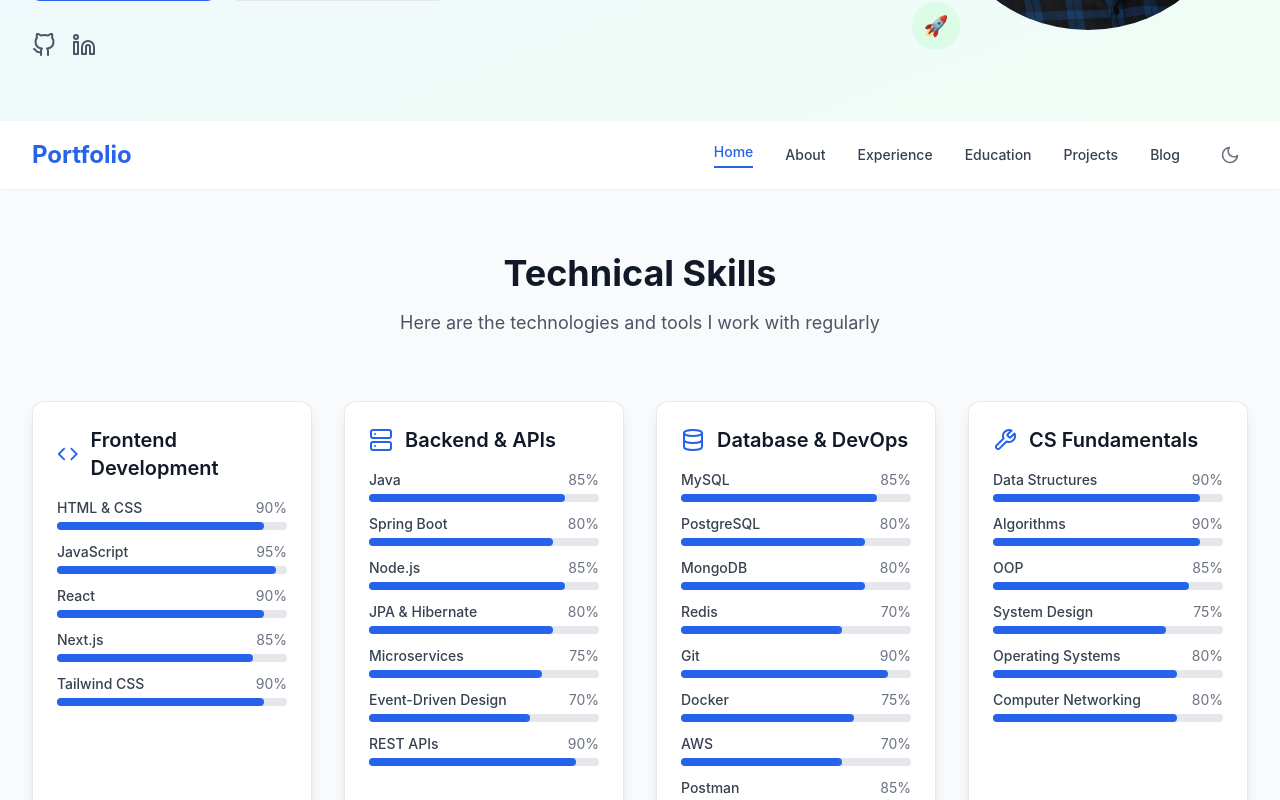
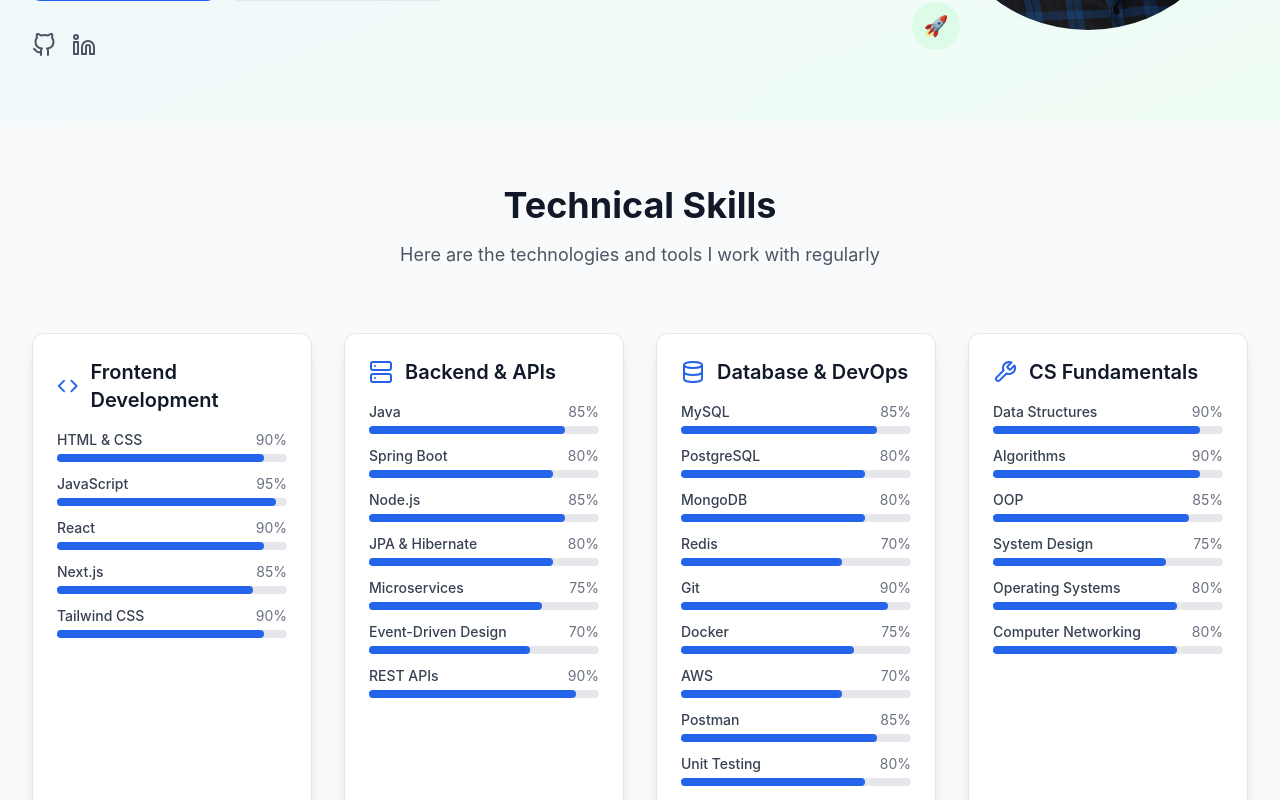
Before and after one commit to SurajBiswal/Suraj_Biswal_Portfolio, a Next.js app: page / in a window 1280 px wide. Shown: the part 440-1240 px from the top of the page. Built offline with nearby package versions, Linux system fonts and the light colour scheme.

Commit message:
Added full portfolio project files

```diff
--- a/components/Skills.js
+++ b/components/Skills.js
@@ -57,10 +57,6 @@
   ];
 
   return (
-    <Layout
-      title="Technical Skills - Suraj Biswal | Full Stack Developer"
-      description="Explore my frontend, backend, database, and computer science skills. From React and Spring Boot to System Design and Data Structures, here's what I specialize in."
-    >
     <section className="section-padding bg-gray-50 dark:bg-gray-800">
       <div className="max-w-7xl mx-auto">
         <div className="text-center mb-16">
@@ -76,7 +72,11 @@
           {skillsData.map((category, index) => {
             const Icon = category.icon;
             return (
-                <div key={category.category} className="card p-6 animate-slide-up" style={{ animationDelay: `${index * 0.1}s` }}>
+              <div
+                key={category.category}
+                className="card p-6 animate-slide-up"
+                style={{ animationDelay: `${index * 0.1}s` }}
+              >
                 <div className="flex items-center mb-4">
                   <Icon className="text-primary-600 dark:text-primary-400 mr-3" size={24} />
                   <h3 className="text-xl font-semibold text-gray-900 dark:text-white">
@@ -109,6 +109,5 @@
         </div>
       </div>
     </section>
-    </Layout>
   );
 }
--- a/components/layout/Layout.js
+++ b/components/layout/Layout.js
@@ -2,25 +2,18 @@
 import Footer from './Footer';
 import Head from 'next/head';
 
-export default function Layout({
-  children,
-  title = 'Portfolio',
-  description = 'Software Engineer Portfolio',
-}) {
+export default function Layout({ children, title = 'Suraj Biswal | Full Stack Developer Portfolio', description = 'Portfolio of Suraj Biswal, Full Stack Software Engineer passionate about scalable applications.' }) {
   return (
     <>
       <Head>
         <title>{title}</title>
         <meta name="description" content={description} />
         <meta name="viewport" content="width=device-width, initial-scale=1" />
-        <meta charSet="UTF-8" />
-        <meta name="robots" content="index, follow" />
         <link rel="icon" href="/favicon.ico" />
       </Head>
-
       <div className="min-h-screen bg-white dark:bg-gray-900 transition-colors duration-200">
         <Header />
-        <main role="main">{children}</main>
+        <main>{children}</main>
         <Footer />
       </div>
     </>
```
Lines whose indentation alone changed are shown as unchanged.
